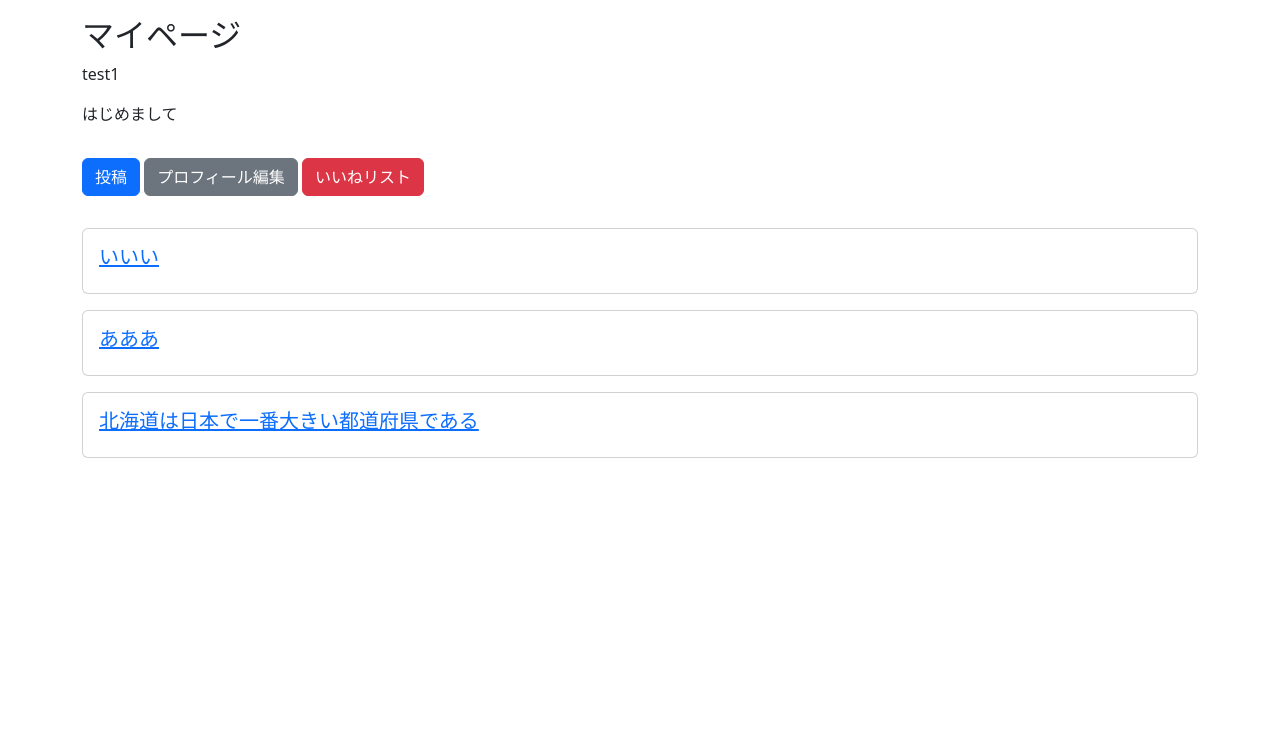
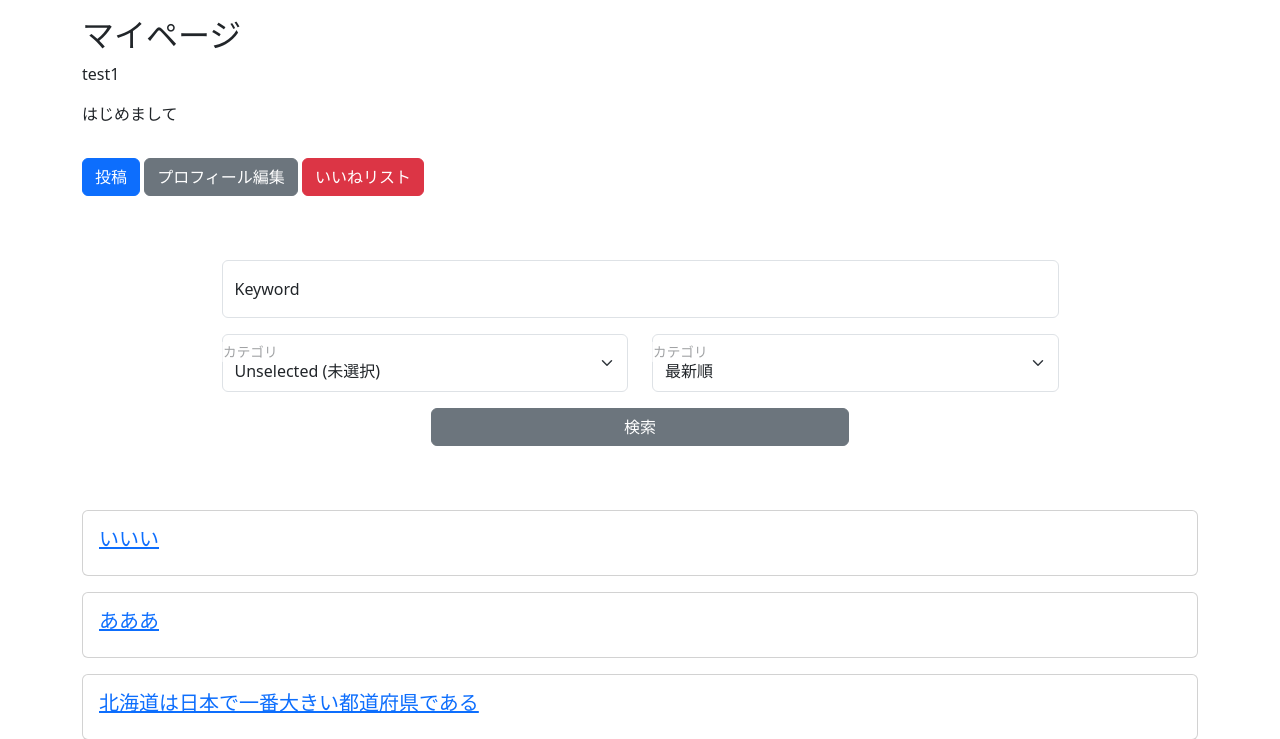
Before and after one commit to ryoito218/Triviaapp, a Django app: page /mypage/ in a window 1280 px wide. Shown: the part 56-795 px from the top of the page. Run offline with Django 4.2, Linux system fonts and the light colour scheme; a user stored in the database is signed in; data comes from the database, SQL or seed files in the repository; both versions use the stored data as it was after the commit; some libraries are stand-ins or nearby versions.

Commit message:
Create arrangement

```diff
--- a/main/views.py
+++ b/main/views.py
@@ -3,6 +3,8 @@ from django.contrib.auth.mixins import LoginRequiredMixin, UserPassesTestMixin
 from django.views.generic import TemplateView, ListView, DetailView, CreateView, UpdateView, DeleteView, View
 from django.contrib.messages.views import SuccessMessageMixin
 from django.urls import reverse_lazy
+from django.db.models import Count
+
 from .models import Post
 from .forms import PostCreateForm, PostUpdateForm, CommentForm
 
@@ -30,6 +32,14 @@ class TriviaListView(ListView):
             pass
         elif category:
             query = query.filter(category=category)
+
+        arrangement = self.request.GET.get("arrangement", 0)
+        if arrangement == "1":
+            query = query.order_by('-create_at')
+        elif arrangement == "2":
+            query = query.annotate(num_likes=Count("like")).order_by('-num_likes')
+        elif arrangement == "3":
+            query = query.annotate(num_comments=Count("comments")).order_by("-num_comments")
 
         return query
 
@@ -66,6 +76,14 @@ class TriviaListView(ListView):
         elif category == "未選択":
             context["none"] = True
 
+        arrangement = context['arrangement'] = self.request.GET.get('arrangement', '')
+        if arrangement == "1":
+            context["new"] = True
+        elif arrangement == "2":
+            context["like"] = True
+        elif arrangement == "3":
+            context["comment"] = True
+
         return context
 
 class TriviaDetailView(DetailView):
@@ -94,9 +112,75 @@ class MyPageView(LoginRequiredMixin, ListView):
     model = Post
 
     def get_queryset(self):
+
+        query = super().get_queryset()
+
         user = self.request.user
-        user_posts = Post.objects.filter(user=user)
-        return user_posts
+
+        query = query.filter(user=user)
+
+        keyword = self.request.GET.get("keyword", None)
+        category = self.request.GET.get("category", None)
+
+        if keyword:
+            query = query.filter(title__icontains=keyword)
+
+        if category == "未選択":
+            pass
+        elif category:
+            query = query.filter(category=category)
+
+        arrangement = self.request.GET.get("arrangement", 0)
+        if arrangement == "1":
+            query = query.order_by('-create_at')
+        elif arrangement == "2":
+            query = query.annotate(num_likes=Count("like")).order_by('-num_likes')
+        elif arrangement == "3":
+            query = query.annotate(num_comments=Count("comments")).order_by("-num_comments")
+
+        return query
+
+    def get_context_data(self, **kwargs):
+        context = super().get_context_data(**kwargs)
+
+        context["keyword"] = self.request.GET.get("keyword", "")
+
+        category = self.request.GET.get("category", "")
+
+        if category == "地理":
+            context["geography"] = True
+        elif category == "歴史":
+            context["history"] = True
+        elif category == "人物":
+            context["person"] = True
+        elif category == "自然":
+            context["nature"] = True
+        elif category == "伝統":
+            context["tradition"] = True
+        elif category == "スポーツ":
+            context["sport"] = True
+        elif category == "食":
+            context["food"] = True
+        elif category == "文化":
+            context["culture"] = True
+        elif category == "芸能":
+            context["entertainment"] = True
+        elif category == "特産品":
+            context["goods"] = True
+        elif category == "方言":
+            context["dialect"] = True
+        elif category == "未選択":
+            context["none"] = True
+
+        arrangement = context['arrangement'] = self.request.GET.get('arrangement', '')
+        if arrangement == "1":
+            context["new"] = True
+        elif arrangement == "2":
+            context["like"] = True
+        elif arrangement == "3":
+            context["comment"] = True
+
+        return context
 
 class TriviaCreateView(LoginRequiredMixin, CreateView):
     model = Post
@@ -173,6 +257,14 @@ class TriviaLikeListView(LoginRequiredMixin, ListView):
         elif category:
             query = query.filter(category=category)
 
+        arrangement = self.request.GET.get("arrangement", 0)
+        if arrangement == "1":
+            query = query.order_by('-create_at')
+        elif arrangement == "2":
+            query = query.annotate(num_likes=Count("like")).order_by('-num_likes')
+        elif arrangement == "3":
+            query = query.annotate(num_comments=Count("comments")).order_by("-num_comments")
+
         return query
 
     def get_context_data(self, **kwargs):
@@ -207,4 +299,12 @@ class TriviaLikeListView(LoginRequiredMixin, ListView):
         elif category == "未選択":
             context["none"] = True
 
+        arrangement = context['arrangement'] = self.request.GET.get('arrangement', '')
+        if arrangement == "1":
+            context["new"] = True
+        elif arrangement == "2":
+            context["like"] = True
+        elif arrangement == "3":
+            context["comment"] = True
+
         return context
--- a/templates/main/mypage.html
+++ b/templates/main/mypage.html
@@ -12,6 +12,45 @@
         <a class="btn btn-secondary my-3" href="{% url 'accounts:update' pk=user.id %}">プロフィール編集</a>
         <a class="btn btn-danger my-3" href="{% url 'main:trivia-like-list' %}">いいねリスト</a>
     </div>
+
+    <form action="{% url 'main:mypage' %}" method="GET" class="w-75 mx-auto mt-5">
+        <p class="form-floating">
+            <input id="floatingInput" type="text" class="form-control" name="keyword" value="{{ keyword }}" placeholder="キーワード入力">
+            <label for="floatingInput">Keyword</label>
+        </p>
+
+        <div class="row mb-3">
+            <div class="col form-floating">
+                <select name="category" id="floatingSelect" class="form-select">
+                    <option value="未選択" {% if none %}selected{% endif %}>Unselected (未選択)</option>
+                    <option value="地理" {% if geography %}selected{% endif %}>Geography (地理)</option>
+                    <option value="歴史" {% if history %}selected{% endif %}>History (歴史)</option>
+                    <option value="人物" {% if person %}selected{% endif %}>Person (人物)</option>
+                    <option value="自然" {% if nature %}selected{% endif %}>Nature (自然)</option>
+                    <option value="伝統" {% if tradition %}selected{% endif %}>Tradition (伝統)</option>
+                    <option value="スポーツ" {% if sport %}selected{% endif %}>Sport (スポーツ)</option>
+                    <option value="食文化" {% if food %}selected{% endif %}>Food (食)</option>
+                    <option value="文化" {% if culture %}selected{% endif %}>Culture (文化)</option>
+                    <option value="芸能" {% if entertainment %}selected{% endif %}>Entertainment (芸能)</option>
+                    <option value="特産品" {% if goods %}selected{% endif %}>Goods (特産品)</option>
+                    <option value="方言" {% if dialect %}selected{% endif %}>Dialect (方言)</option>
+                </select>
+                <label for="floatingSelect">カテゴリ</label>
+            </div>
+            <div class="col form-floating">
+                <select name="arrangement" id="floatingSelect" class="form-select">
+                    <option value="1" {% if new %}selected{% endif %}>最新順</option>
+                    <option value="2" {% if like %}seledted{% endif %}>いいね順</option>
+                    <option value="3" {% if comment %}selected{% endif %}>コメント数</option>
+                </select>
+                <label for="floatingSelect">カテゴリ</label>
+            </div>
+        </div>
+        <div class="text-center">
+            <button class="w-50 btn btn-secondary mb-5">検索</button>
+        </div>
+    </form>
+
     {% for object in object_list %}
         <div class="card my-3">
             <div class="card-body">
```
Also changed, not shown: templates/main/like-list.html (+8 -0 lines), templates/main/list.html (+8 -0 lines), db.sqlite3.
